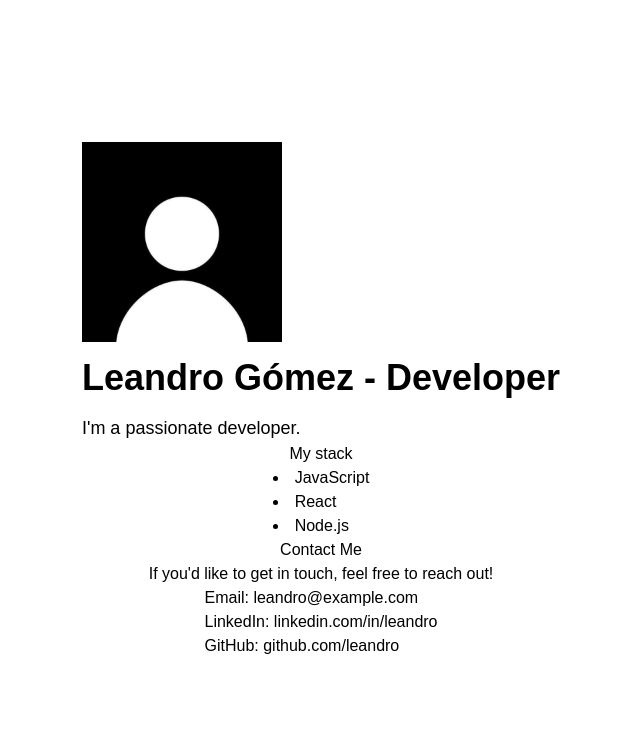
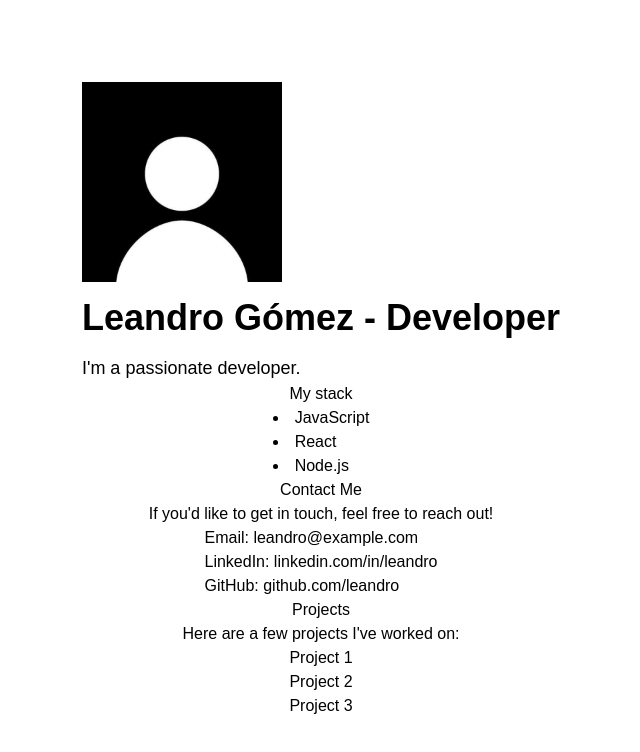
Before and after one commit to sofowest/portfolio, a React (Vite) app: page / in a window 1280 px wide. Shown: the top 752 px of the page, without its empty margins (319-959 px from the left). Built offline with nearby package versions, Linux system fonts and the light colour scheme.

Commit message:
Update Home.jsx

```diff
--- a/src/pages/Home.jsx
+++ b/src/pages/Home.jsx
@@ -24,6 +24,14 @@ function Home() {
         <li>LinkedIn: linkedin.com/in/leandro</li>
         <li>GitHub: github.com/leandro</li>
       </ul>
+
+      <h2>Projects</h2>
+      <p>Here are a few projects I've worked on:</p>
+      <ul>
+        <li>Project 1</li>
+        <li>Project 2</li>
+        <li>Project 3</li>
+      </ul>
     </div>
   );
 }
```
